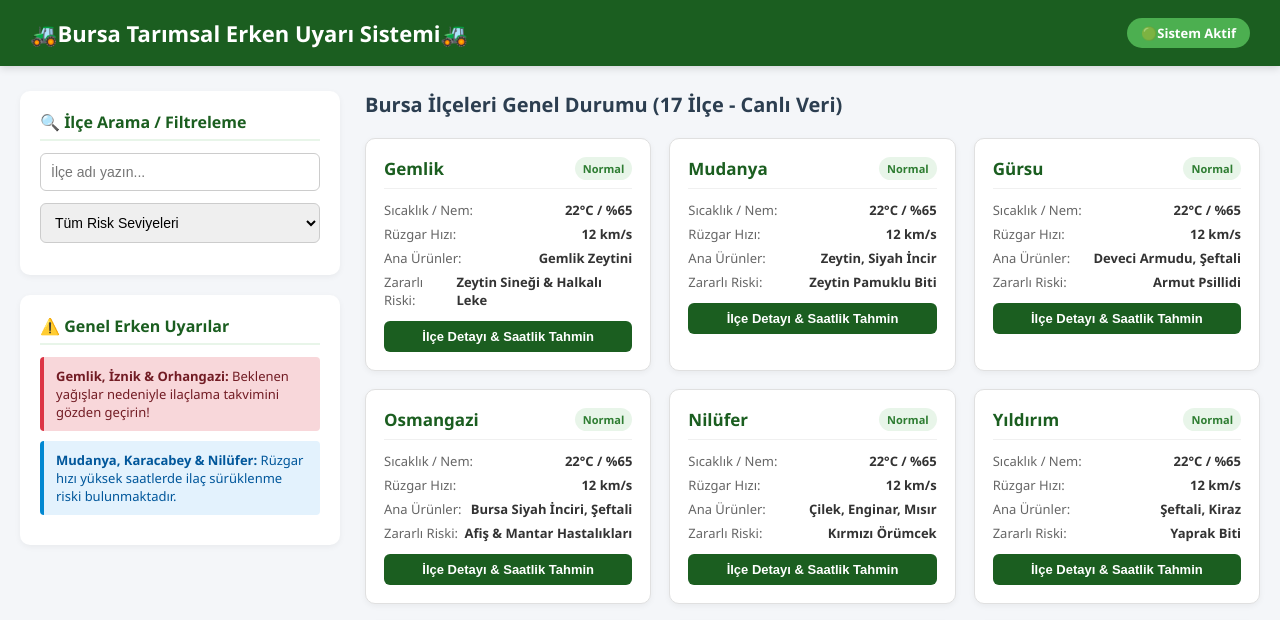
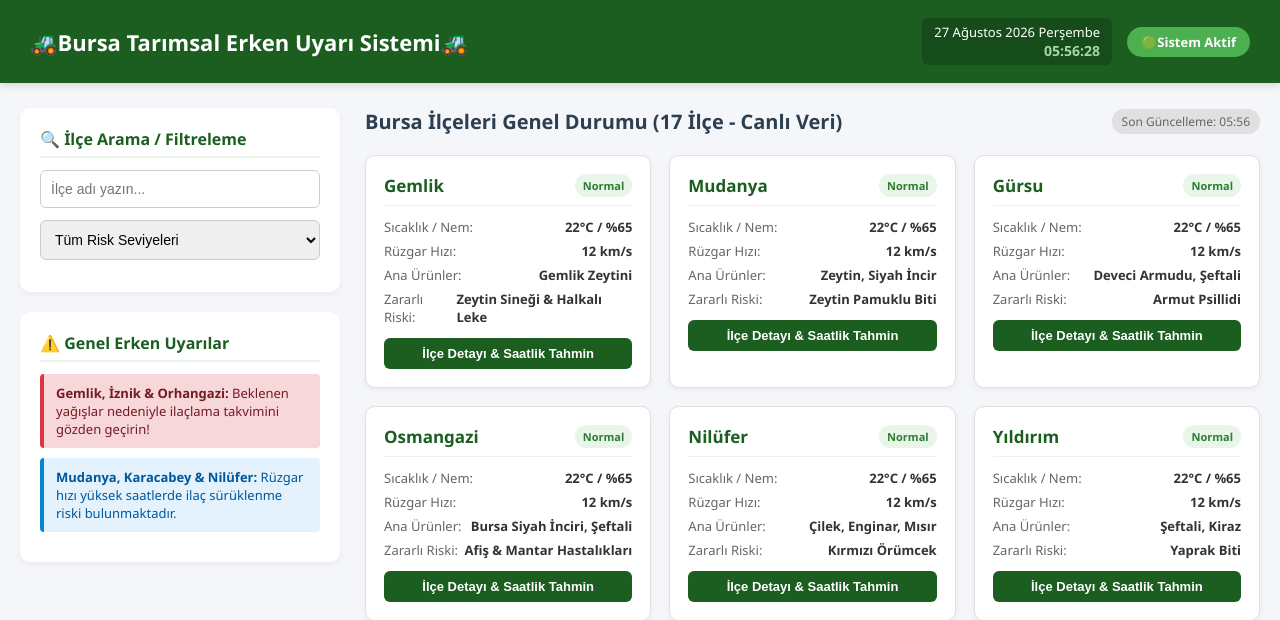
Before and after one commit to melihozdemir94/bursatarimapp, a Flask app: page / in a window 1280 px wide. Shown: the top 620 px of the page. Run offline with Flask 3, Linux system fonts and the light colour scheme.

Commit message:
index.html

```diff
--- a/templates/index.html
+++ b/templates/index.html
@@ -10,6 +10,9 @@
 
         header { background-color: #1b5e20; color: white; padding: 18px 30px; display: flex; justify-content: space-between; align-items: center; box-shadow: 0 2px 8px rgba(0,0,0,0.15); }
         header h1 { font-size: 22px; font-weight: 600; }
+        .header-right { display: flex; align-items: center; gap: 15px; }
+        .datetime-box { text-align: right; font-size: 13px; background: rgba(0, 0, 0, 0.2); padding: 5px 12px; border-radius: 6px; }
+        .datetime-box .time { font-weight: bold; font-size: 14px; color: #a5d6a7; }
         header .badge { background-color: #4caf50; padding: 6px 14px; border-radius: 20px; font-size: 13px; font-weight: bold; }
 
         .layout { display: flex; max-width: 1400px; margin: 25px auto; padding: 0 20px; gap: 25px; }
@@ -27,6 +30,7 @@
         .content { flex: 1; }
         .content-header { display: flex; justify-content: space-between; align-items: center; margin-bottom: 20px; }
         .content-header h2 { font-size: 20px; color: #2c3e50; }
+        .last-update-tag { font-size: 12px; color: #666; background: #e0e0e0; padding: 4px 10px; border-radius: 12px; }
 
         .district-grid { display: grid; grid-template-columns: repeat(auto-fill, minmax(280px, 1fr)); gap: 18px; }
 
@@ -90,6 +94,8 @@
             .layout { flex-direction: column; }
             .sidebar { width: 100%; }
             .forecast-grid { grid-template-columns: repeat(2, 1fr); }
+            header { flex-direction: column; gap: 10px; text-align: center; }
+            .header-right { width: 100%; justify-content: center; }
         }
     </style>
 </head>
@@ -97,7 +103,13 @@
 
     <header>
         <h1>🚜Bursa Tarımsal Erken Uyarı Sistemi🚜</h1>
-        <span class="badge">🟢Sistem Aktif</span>
+        <div class="header-right">
+            <div class="datetime-box">
+                <div id="liveDate">--.--.----</div>
+                <div id="liveTime" class="time">--:--:--</div>
+            </div>
+            <span class="badge">🟢Sistem Aktif</span>
+        </div>
     </header>
 
     <div class="layout">
@@ -129,6 +141,7 @@
         <div class="content">
             <div class="content-header">
                 <h2>Bursa İlçeleri Genel Durumu (17 İlçe - Canlı Veri)</h2>
+                <span id="lastUpdateText" class="last-update-tag">Son Güncelleme: --:--</span>
             </div>
 
             <div class="district-grid" id="districtGrid">
@@ -181,7 +194,7 @@
         </div>
     </div>
 
-    <!-- BURSA 17 İLÇE VERİ TABANI, ENLEM/BOYLAM VE CANLI API MOTORU -->
+    <!-- JAVASCRIPT MOTORU & TARİH/SAAT ENTEGRASYONU -->
     <script>
         // 17 İLÇENİN GERÇEK COĞRAFİ KOORDİNATLARI VE ÜRÜN VERİ HARİTASI
         const districtsData = [
@@ -204,6 +217,18 @@
             { id: "harmancik", name: "Harmancık", lat: 39.6967, lon: 29.1558, products: "Ceviz, Biber, Hububat", pest: "Sürme & Rastık" }
         ];
 
+        // --- TARİH & SAAT MODÜLÜ ---
+        function updateClock() {
+            const now = new Date();
+            const dateOptions = { day: '2-digit', month: 'long', year: 'numeric', weekday: 'long' };
+            const timeOptions = { hour: '2-digit', minute: '2-digit', second: '2-digit' };
+
+            document.getElementById('liveDate').innerText = now.toLocaleDateString('tr-TR', dateOptions);
+            document.getElementById('liveTime').innerText = now.toLocaleTimeString('tr-TR', timeOptions);
+        }
+        setInterval(updateClock, 1000);
+        updateClock();
+
         // WMO HAVA KODLARINI TÜRKÇE VE SİSTEME EŞLEME TABLOSU
         function parseWMO(code) {
             if ([0].includes(code)) return { condition: "Açık", isRain: false, rainMm: 0 };
@@ -222,10 +247,9 @@
             return { risk: "normal", riskLabel: "Normal" };
         }
 
-        // CANLI VERİ ÇEKME & ÖNBELLEK ENGELLEME (NO-CACHE MECHANISM)
+        // CANLI VERİ ÇEKME & ÖNBELLEK ENGELLEME
         async function fetchLiveWeatherData(district) {
             try {
-                // nocache parametresi ve no-store başlığı ile önbellekleme hatası engellenir
                 const cacheBuster = `nocache=${Date.now()}`;
                 const url = `https://api.open-meteo.com/v1/forecast?latitude=${district.lat}&longitude=${district.lon}&current_weather=true&hourly=temperature_2m,relativehumidity_2m,precipitation,windspeed_10m&daily=temperature_2m_max,temperature_2m_min,precipitation_probability_max,windspeed_10m_max&timezone=auto&${cacheBuster}`;
 
@@ -235,7 +259,6 @@
                 const current = data.current_weather;
                 const parsedWeather = parseWMO(current.weathercode);
 
-                // Anlık bağıl nem tahmini
                 const humidityVal = data.hourly?.relativehumidity_2m?.[0] || 60;
                 const windSpeed = Math.round(current.windspeed);
                 const tempVal = Math.round(current.temperature);
@@ -264,7 +287,7 @@
             }
         }
 
-        // İLÇE KARTLARINI ANLIK VERİLERLE EKRANA BASTIRMA
+        // İLÇE KARTLARINI EKRANA BASTIRMA
         async function renderDistrictCards() {
             const grid = document.getElementById('districtGrid');
             grid.innerHTML = "<p style='grid-column: 1/-1; text-align: center; padding: 20px;'>Canlı meteoroloji verileri ilçelere göre yükleniyor...</p>";
@@ -274,7 +297,6 @@
 
             grid.innerHTML = "";
             updatedDistricts.forEach(d => {
-                // Global dizi güncellemesi
                 const targetIdx = districtsData.findIndex(item => item.id === d.id);
                 if (targetIdx !== -1) districtsData[targetIdx] = d;
 
@@ -292,6 +314,10 @@
                     </div>
                 `;
             });
+
+            // Son güncelleme zaman damgasını bas
+            const now = new Date();
+            document.getElementById('lastUpdateText').innerText = `Son Güncelleme: ${now.toLocaleTimeString('tr-TR', {hour: '2-digit', minute:'2-digit'})}`;
         }
 
         // DETAY POP-UP (MODAL) AÇILIŞI VE CANLI TAHMİNLER
@@ -304,32 +330,39 @@
             document.getElementById('mProducts').innerText = d.products;
             document.getElementById('mPestInfo').innerText = d.pest;
 
-            // 1. Saatlik Verileri Oluştur
+            // 1. DİNAMİK SAATLİK VERİLER (Mevcut saatten itibaren sonraki 5 saati hesaplar)
             const hourlyContainer = document.getElementById('mHourlyContainer');
             hourlyContainer.innerHTML = "";
-            const hourlyTimes = ["09:00", "12:00", "15:00", "18:00", "21:00"];
+            const currentHour = new Date().getHours();
 
-            hourlyTimes.forEach((t, index) => {
-                const hourlyTemp = d.rawHourly?.temperature_2m?.[index * 3] || parseInt(d.temp);
-                const hourlyRainProb = d.rawHourly?.precipitation?.[index * 3] > 0 ? 70 : (index * 5);
-                const hourlyWind = d.rawHourly?.windspeed_10m?.[index * 3] ? Math.round(d.rawHourly.windspeed_10m[index * 3]) : d.wind;
+            for (let i = 0; i < 5; i++) {
+                const nextHour = (currentHour + (i * 3)) % 24;
+                const timeStr = `${nextHour.toString().padStart(2, '0')}:00`;
+
+                const hourlyTemp = d.rawHourly?.temperature_2m?.[i * 3] || parseInt(d.temp);
+                const hourlyRainProb = d.rawHourly?.precipitation?.[i * 3] > 0 ? 70 : (i * 5);
+                const hourlyWind = d.rawHourly?.windspeed_10m?.[i * 3] ? Math.round(d.rawHourly.windspeed_10m[i * 3]) : d.wind;
 
                 hourlyContainer.innerHTML += `
                     <div class="hourly-card">
-                        <div class="time">${t}</div>
+                        <div class="time">${timeStr}</div>
                         <div class="temp">${Math.round(hourlyTemp)}°C</div>
                         <div class="rain">💧 %${hourlyRainProb} Yağış</div>
                         <div class="wind">💨 ${hourlyWind} km/s</div>
                     </div>
                 `;
-            });
+            }
 
-            // 2. 4 Günlük Tahmin Verilerini Oluştur
+            // 2. DİNAMİK 4 GÜNLÜK TAHMİN VERİLERİ (Gerçek Gün İsimleri ile)
             const dailyContainer = document.getElementById('mDailyContainer');
             dailyContainer.innerHTML = "";
-            const days = ["Bugün", "Yarın", "3. Gün", "4. Gün"];
 
-            days.forEach((dayName, idx) => {
+            const dayNames = ["Pazar", "Pazartesi", "Salı", "Çarşamba", "Perşembe", "Cuma", "Cumartesi"];
+            const todayIndex = new Date().getDay();
+
+            for (let idx = 0; idx < 4; idx++) {
+                let dayLabel = idx === 0 ? "Bugün" : idx === 1 ? "Yarın" : dayNames[(todayIndex + idx) % 7];
+
                 const maxTemp = d.rawDaily?.temperature_2m_max?.[idx] ? Math.round(d.rawDaily.temperature_2m_max[idx]) : 24;
                 const minTemp = d.rawDaily?.temperature_2m_min?.[idx] ? Math.round(d.rawDaily.temperature_2m_min[idx]) : 15;
                 const rainProb = d.rawDaily?.precipitation_probability_max?.[idx] ?? (d.rainMm > 10 ? 80 : 15);
@@ -337,13 +370,13 @@
 
                 dailyContainer.innerHTML += `
                     <div class="forecast-card">
-                        <div class="day">${dayName}</div>
+                        <div class="day">${dayLabel}</div>
                         <div class="temp-range">${minTemp}°C / ${maxTemp}°C</div>
                         <div class="sub-info">💧 %${rainProb} Yağış</div>
                         <div class="sub-info">💨 ${dayWind} km/s</div>
                     </div>
                 `;
-            });
+            }
 
             // 3. İlaçlama Rüzgar Uyarısı
             const windBox = document.getElementById('mWindWarning');
@@ -390,7 +423,7 @@
             }
         }
 
-        // --- REALİSTİK REAKSİYONEL HAVA TAHMİN ANIMASYON MOTORU ---
+        // --- CANLI CANVAS ANIMASYON MOTORU ---
         let animFrameId = null;
 
         function initPopupWeatherAnimation(weatherData) {
@@ -437,7 +470,6 @@
             function render() {
                 ctx.clearRect(0, 0, width, height);
 
-                // 1. Açık ve Güneşli Hava Animasyonu
                 if (isClear) {
                     const gradient = ctx.createRadialGradient(width * 0.85, 20, 5, width * 0.85, 20, 80);
                     gradient.addColorStop(0, 'rgba(255, 223, 0, 0.45)');
@@ -446,7 +478,6 @@
                     ctx.fillRect(0, 0, width, height);
                 }
 
-                // 2. Rüzgar Dalgası Animasyonu
                 if (isWindy) {
                     ctx.strokeStyle = 'rgba(255, 255, 255, 0.25)';
                     ctx.lineWidth = 1.5;
@@ -460,7 +491,6 @@
                     }
                 }
 
-                // 3. Yağmur Animasyonu
                 if (isRaining) {
                     ctx.strokeStyle = 'rgba(174, 194, 224, 0.75)';
                     ctx.lineWidth = 1.2;
@@ -478,7 +508,6 @@
                     ctx.stroke();
                 }
 
-                // 4. Şimşek / Yıldırım Animasyonu
                 if (isThunder) {
                     if (Math.random() < 0.025 && lightningOpacity <= 0) {
                         lightningOpacity = 0.7;
@@ -490,7 +519,6 @@
                     }
                 }
 
-                // 5. Kar Yağışı Animasyonu
                 if (isSnowing) {
                     ctx.fillStyle = 'rgba(255, 255, 255, 0.9)';
                     ctx.beginPath();
@@ -513,7 +541,6 @@
             render();
         }
 
-        // Sayfa Açıldığında 17 İlçeyi Canlı Verilerle Yükle
         document.addEventListener("DOMContentLoaded", renderDistrictCards);
     </script>
 </body>
```
